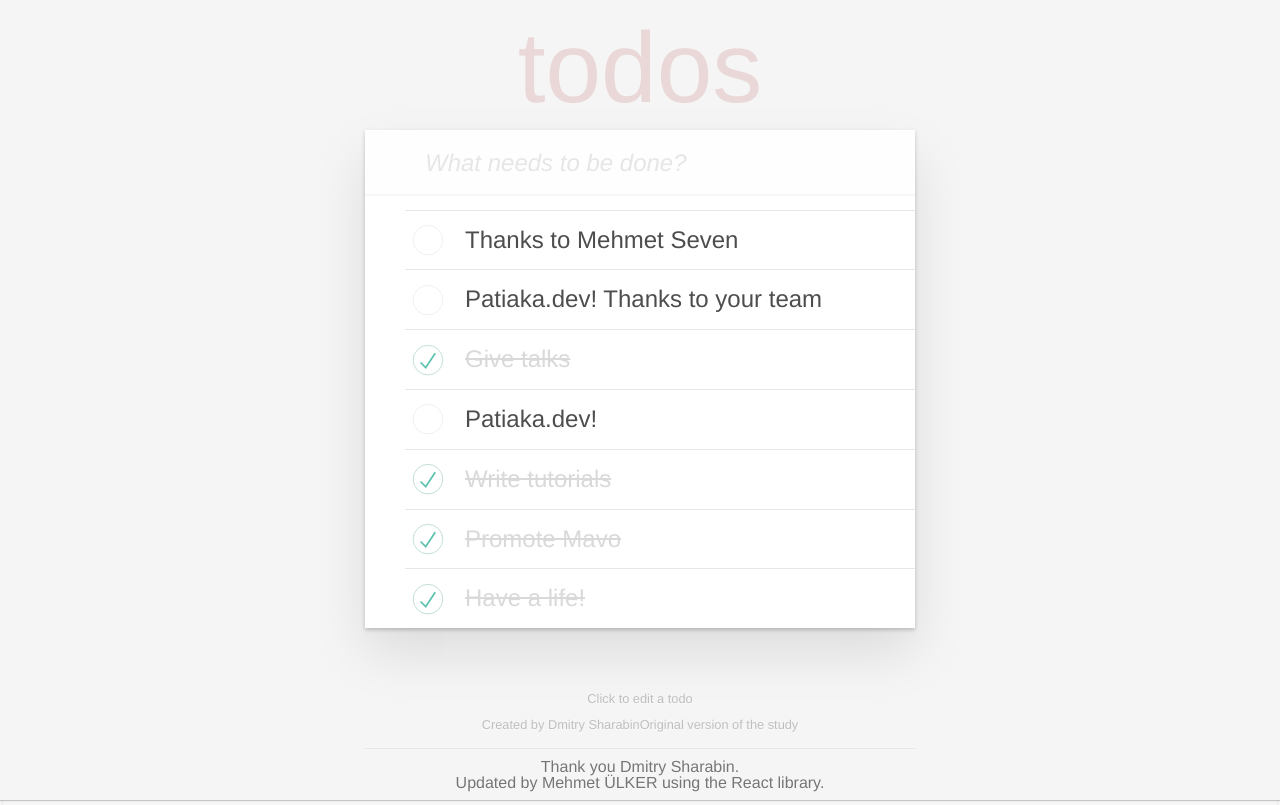
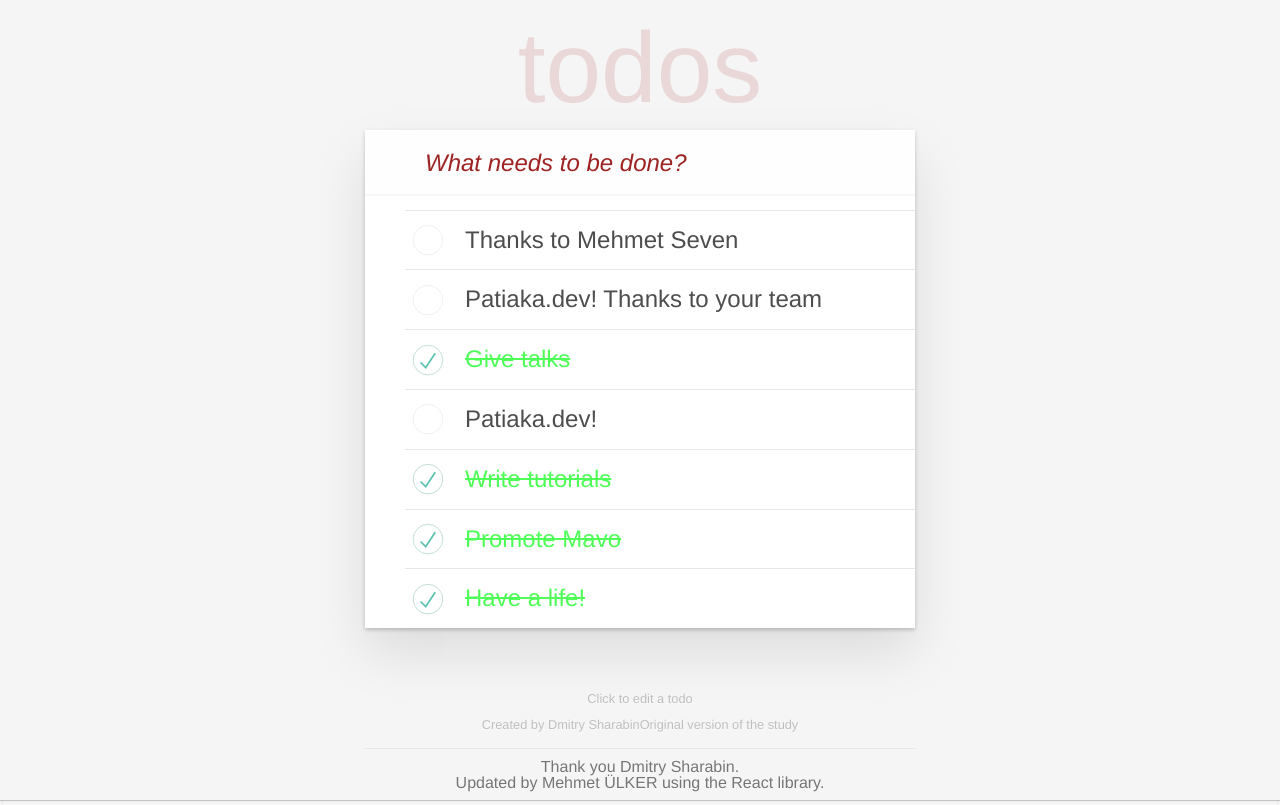
Before and after one commit to mehmetulker/react-todo, a React (Vite) app: page / in a window 1280 px wide. Built offline with nearby package versions, Linux system fonts and the light colour scheme.

Commit message:
form elements were made clear with css.

```diff
--- a/src/App.css
+++ b/src/App.css
@@ -1,3 +1,4 @@
+/* index.css */
 html,
 body {
   margin: 0;
@@ -38,8 +39,7 @@ body {
 }
 
 .hidden {
-  /* display: none; */
-  visibility: visible;
+  display: none;
 }
 
 .todoapp {
@@ -52,7 +52,7 @@ body {
 .todoapp input::-webkit-input-placeholder {
   font-style: italic;
   font-weight: 300;
-  color: #e6e6e6;
+  color: #9e2323;
 }
 
 .todoapp input::-moz-placeholder {
@@ -216,7 +216,7 @@ body {
 }
 
 .todo-list li.completed label {
-  color: #d9d9d9;
+  color: #4fff58;
   text-decoration: line-through;
 }
 
@@ -349,7 +349,7 @@ html .clear-completed:active {
 
 .info a:hover {
   text-decoration: underline;
-  color:blue
+  color: blue;
 }
 
 /*
@@ -422,5 +422,5 @@ meta,
 
 .info .footer {
   color: #757575;
-  font-size: 16px
+  font-size: 16px;
 }
```
